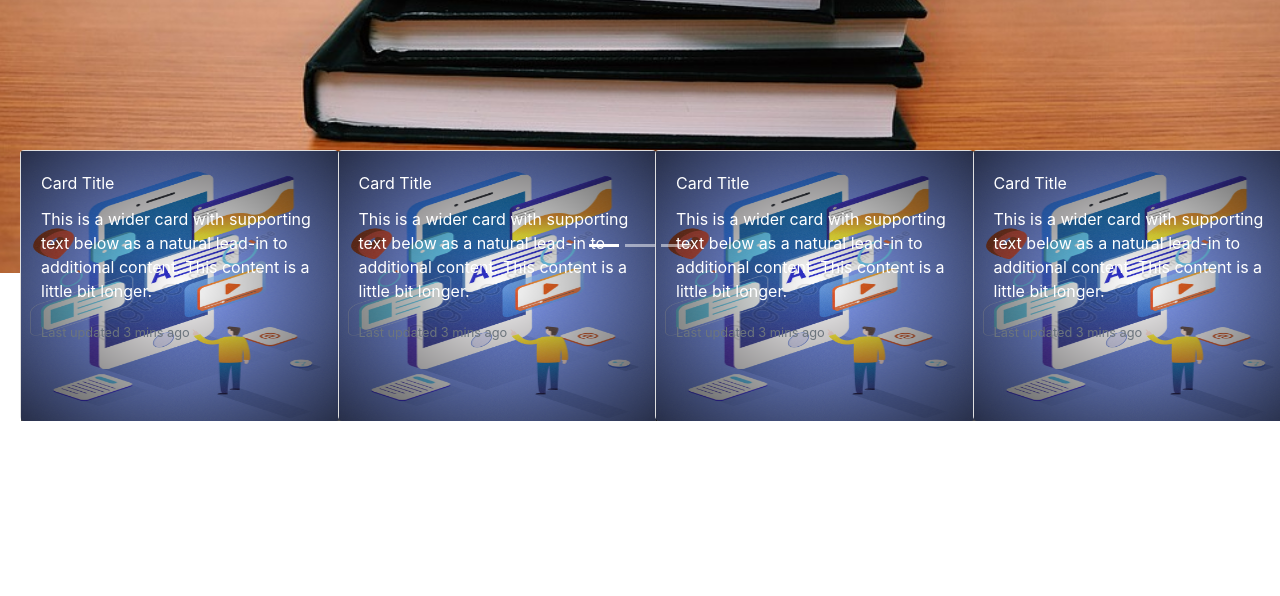
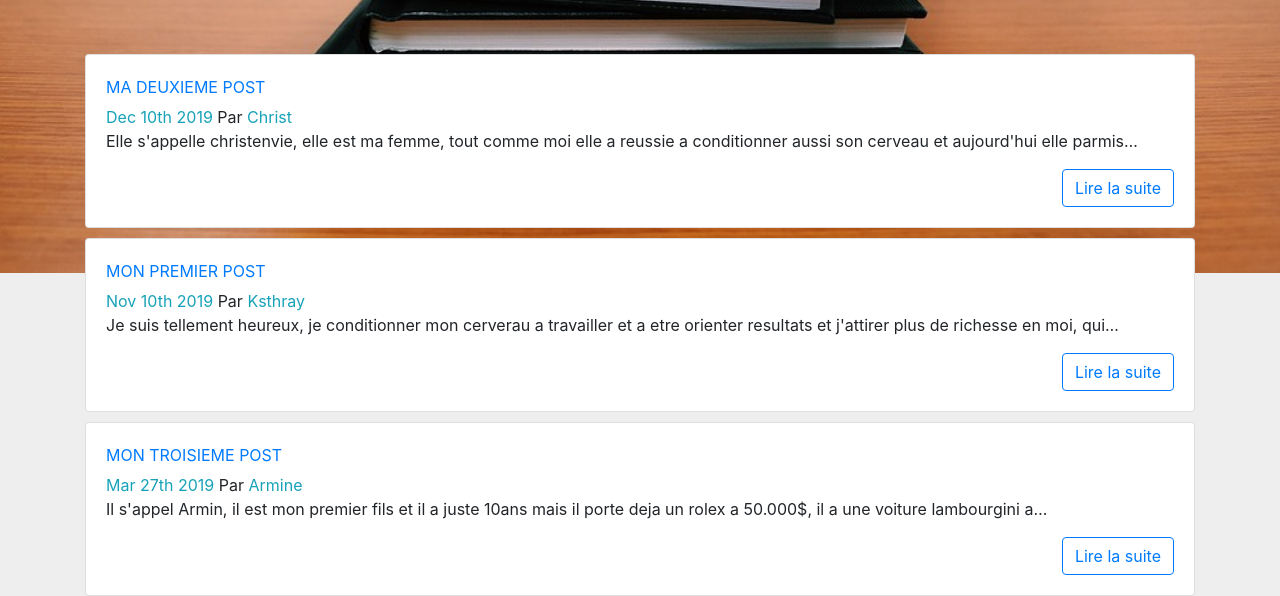
Before and after one commit to ksthray/valveisipa, a Gatsby site: page / in a window 1280 px wide. Shown: the part 527-1123 px from the top of the page. Before the commit the page ends 967 px from the top, so only its background shows below. Built offline with nearby package versions, Linux system fonts and the light colour scheme; Gatsby itself is replaced by a stand-in of ours.

Commit message:
creating file md and post fecth data

```diff
--- a/gatsby-config.js
+++ b/gatsby-config.js
@@ -11,6 +11,13 @@ module.exports = {
       options: {
         name: `images`,
         path: `${__dirname}/src/images`,
+      },
+    },
+    {
+      resolve: `gatsby-source-filesystem`,
+      options: {
+        name: `images`,
+        path: `${__dirname}/src/pages`,
       },
     },
     `gatsby-transformer-sharp`,
@@ -28,6 +35,8 @@ module.exports = {
         icon: `src/images/icon.png`, // This path is relative to the root of the site.
       },
     },
+    'gatsby-plugin-catch-links',
+    'gatsby-transformer-remark'
     // this (optional) plugin enables Progressive Web App + Offline functionality
     // To learn more, visit: https://gatsby.dev/offline
     // `gatsby-plugin-offline`,
--- a/package.json
+++ b/package.json
@@ -16,6 +16,7 @@
     "gatsby-plugin-sharp": "^2.2.32",
     "gatsby-plugin-styled-components": "^3.1.11",
     "gatsby-source-filesystem": "^2.1.33",
+    "gatsby-transformer-remark": "^2.6.32",
     "gatsby-transformer-sharp": "^2.3.0",
     "prop-types": "^15.7.2",
     "react": "^16.11.0",
--- /dev/null
+++ b/src/components/Post.js
@@ -0,0 +1,28 @@
+import React from 'react';
+import { Link } from 'gatsby';
+import {
+    Card,
+    CardText,
+    CardBody,
+    CardTitle,
+    CardSubtitle} from 'reactstrap';
+
+const Post = ({ title, author, path, date, body}) => (
+    <Card style={{marginBottom: "10px"}}>
+        <CardBody>
+            <CardTitle style={{textTransform: "uppercase"}}>
+                <Link to={path}>{title}</Link>
+            </CardTitle>
+            <CardSubtitle>
+                <span className="text-info">{date}</span> Par {` `}
+                <span className="text-info">{author}</span>
+            </CardSubtitle>
+            <CardText>{body}</CardText>
+            <Link to={path} className="btn btn-outline-primary float-right">
+                Lire la suite
+            </Link>
+        </CardBody>
+    </Card>
+)
+
+export default Post
--- a/src/components/header.js
+++ b/src/components/header.js
@@ -13,8 +13,7 @@ import logo from '../images/logo.png';
 
 const Stylet = styled.div`
   .navbar {
-    background-color : rgba(0,0,0, 0.0);
-    padding: 10px 80px;
+    background-color : transparent;
     z-index: 15;
 
     .logo{
@@ -39,6 +38,7 @@ const Header = ({ siteTitle }) => {
     <Stylet>
       <div className="header">
         <Navbar expand="sm">
+          <div className="container">
             <NavbarBrand href="/"><img src={logo} alt="logo" className="logo" /> {siteTitle}</NavbarBrand>
             <NavbarToggler onClick={toggle} />
             <Collapse isOpen={isOpen} navbar>
@@ -57,6 +57,7 @@ const Header = ({ siteTitle }) => {
                 </NavItem>
               </Nav>
             </Collapse>
+          </div>
         </Navbar>
       </div>
     </Stylet>
--- /dev/null
+++ b/src/components/layout.css
@@ -0,0 +1,6 @@
+body{
+    margin: 0;
+    padding: 0;
+    box-sizing: border-box;
+    background-color: #eeeeee;
+}
--- a/src/components/layout.js
+++ b/src/components/layout.js
@@ -10,6 +10,7 @@ import PropTypes from "prop-types"
 import { useStaticQuery, graphql } from "gatsby"
 
 import Header from "./header"
+import "./layout.css"
 
 const Layout = ({ children }) => {
   const data = useStaticQuery(graphql`
--- a/src/pages/index.js
+++ b/src/pages/index.js
@@ -1,25 +1,22 @@
 import React, { useState } from 'react';
 import SEO from "../components/seo";
+import { graphql, StaticQuery } from 'gatsby';
 import 'bootstrap/dist/css/bootstrap.min.css';
 import Layout from '../components/layout';
+import Post from '../components/Post';
 import {
   Carousel,
   CarouselItem,
   CarouselControl,
   CarouselIndicators,
   CarouselCaption,
-  Card,
-  CardTitle,
-  CardText,
-  CardImg,
-  CardImgOverlay,
-  Row,
-  Col} from 'reactstrap';
+  /*Row,
+Col*/} from 'reactstrap';
 import styled from 'styled-components';
 import imagefirst from '../images/tablet.jpg';
 import imagesec from '../images/laptop.jpg';
 //import Robot from '../images/robot.jpg';
-import mobile from '../images/mobile.jpg';
+//import mobile from '../images/mobile.jpg';
 
 const IndexStyle = styled.div`
   .header-index{
@@ -29,26 +26,14 @@ const IndexStyle = styled.div`
     width: 100%;
     heigth: 100%;
   }
-  .card, .card-img{
-    width: 318px;
-    height: 270px;
+  .container{
+    position: relative;
+    top: 500px;
   }
-  .card-img-overlay{
-    background: radial-gradient(rgba(0,0,0,0), rgba(0,0,0,0.7));
-    width: 318px;
-    height: 270px;
-  }
-  .container-fluid{
-    margin-top: 548px;
-    padding: 20px;
-    background-color: #fff   ;
-  }
+
 
 `
 const Slide = styled.div`
-  .img{
-    background: radial-gradient(rgba(0,0,0,0), rgba(0,0,0,0.7));
-  }
   .text-caption{
     font-size: 25px;
     text-transform: uppercase;
@@ -105,7 +90,7 @@ const IndexPage = () => {
         key={item.src}
       >
         <Slide>
-          <img className="img" src={item.src} alt={item.altText} style={{width: "100%", height: "100vh"}}/>
+          <img src={item.src} alt={item.altText} style={{width: "100%", height: "100vh"}}/>
           <CarouselCaption className="text-caption" captionText={item.para} captionHeader={item.caption}/>
         </Slide>
       </CarouselItem>
@@ -127,63 +112,43 @@ const IndexPage = () => {
             <CarouselControl direction="next" directionText="Next" onClickHandler={next} />
           </Carousel>
         </div>
-        <br/>
-        <div className="container-fluid">
-          <Row>
-            <Col md="3">
-              <Card inverse>
-                <div className="overlay"></div>
-                <CardImg width="100%" src={mobile} alt="Image robot" />
-                <CardImgOverlay>
-                  <CardTitle>Card Title</CardTitle>
-                  <CardText>This is a wider card with supporting text below as a natural lead-in to additional content. This content is a little bit longer.</CardText>
-                  <CardText>
-                    <small className="text-muted">Last updated 3 mins ago</small>
-                  </CardText>
-                </CardImgOverlay>
-              </Card>
-            </Col>
-            <Col md="3">
-              <Card inverse>
-                <CardImg width="100%" src={mobile} alt="Image robot" />
-                <CardImgOverlay>
-                  <CardTitle>Card Title</CardTitle>
-                  <CardText>This is a wider card with supporting text below as a natural lead-in to additional content. This content is a little bit longer.</CardText>
-                  <CardText>
-                    <small className="text-muted">Last updated 3 mins ago</small>
-                  </CardText>
-                </CardImgOverlay>
-              </Card>
-            </Col>
-            <Col md="3">
-              <Card inverse>
-                <CardImg width="100%" src={mobile} alt="Image robot" />
-                <CardImgOverlay>
-                  <CardTitle>Card Title</CardTitle>
-                  <CardText>This is a wider card with supporting text below as a natural lead-in to additional content. This content is a little bit longer.</CardText>
-                  <CardText>
-                    <small className="text-muted">Last updated 3 mins ago</small>
-                  </CardText>
-                </CardImgOverlay>
-              </Card>
-            </Col>
-            <Col md="3">
-              <Card inverse>
-                <CardImg width="100%" src={mobile} alt="Image robot" />
-                <CardImgOverlay>
-                  <CardTitle>Card Title</CardTitle>
-                  <CardText>This is a wider card with supporting text below as a natural lead-in to additional content. This content is a little bit longer.</CardText>
-                  <CardText>
-                    <small className="text-muted">Last updated 3 mins ago</small>
-                  </CardText>
-                </CardImgOverlay>
-              </Card>
-            </Col>
-          </Row>
+        <div className="container">
+          <StaticQuery query={indexQuery} render={data => (
+            <div className="post">
+              {data.allMarkdownRemark.edges.map(({ node }) => (
+                <Post
+                  title={node.frontmatter.title}
+                  author={node.frontmatter.author}
+                  date={node.frontmatter.date}
+                  path={node.frontmatter.path}
+                  body={node.excerpt}
+                />
+              ))}
+            </div>
+          )}/>
         </div>
       </IndexStyle>
     </Layout>
   )
 }
 
+const indexQuery = graphql`
+  query {
+    allMarkdownRemark(sort: {fields: [frontmatter___date], order: DESC }) {
+      edges {
+        node {
+          id
+          frontmatter {
+            title
+            date(formatString: "MMM Do YYYY")
+            author
+            path
+          }
+          excerpt
+        }
+      }
+    }
+  }
+`
+
 export default IndexPage
--- /dev/null
+++ b/src/pages/posts/01-first-post.md
@@ -0,0 +1,8 @@
+---
+title: "Mon premier post"
+date: 2019-11-10 16:05:02
+author: "Ksthray"
+path: "/first-post"
+---
+Je suis tellement heureux, je conditionner mon cerverau a travailler et a etre orienter resultats
+et j'attirer plus de richesse en moi, qui a fais de moi l'homme que je suis maintenant
--- /dev/null
+++ b/src/pages/posts/02-second-post.md
@@ -0,0 +1,9 @@
+---
+title: "Ma deuxieme post"
+date: 2019-12-10 09:05:02
+author: "Christ"
+path: "/second-post"
+---
+Elle s'appelle christenvie, elle est ma femme, tout comme moi elle a reussie a conditionner aussi son cerveau
+et aujourd'hui elle parmis les femmes qui ont beaucoup d'argent, et sa a fais de nous le couple le plus
+chanceux et le plus riche du monde entier
--- /dev/null
+++ b/src/pages/posts/03-threed-post.md
@@ -0,0 +1,9 @@
+---
+title: "Mon troisieme post"
+date: 2019-03-27 10:05:02
+author: "Armine"
+path: "/threed-post"
+---
+Il s'appel Armin, il est mon premier fils et il a juste 10ans mais il porte deja un rolex a 50.000$,
+il a une voiture lambourgini a 500.000$, dans son compte banque il a plus de 4.000.000$ qui fais de lui
+la plus jeune riche
```
Also changed, not shown: src/images/pizza-3007395__340.jpg (added), src/images/prof.jpg (added), src/images/sthray.jpg (added), 1 other file. Lines whose indentation alone changed are shown as unchanged.
